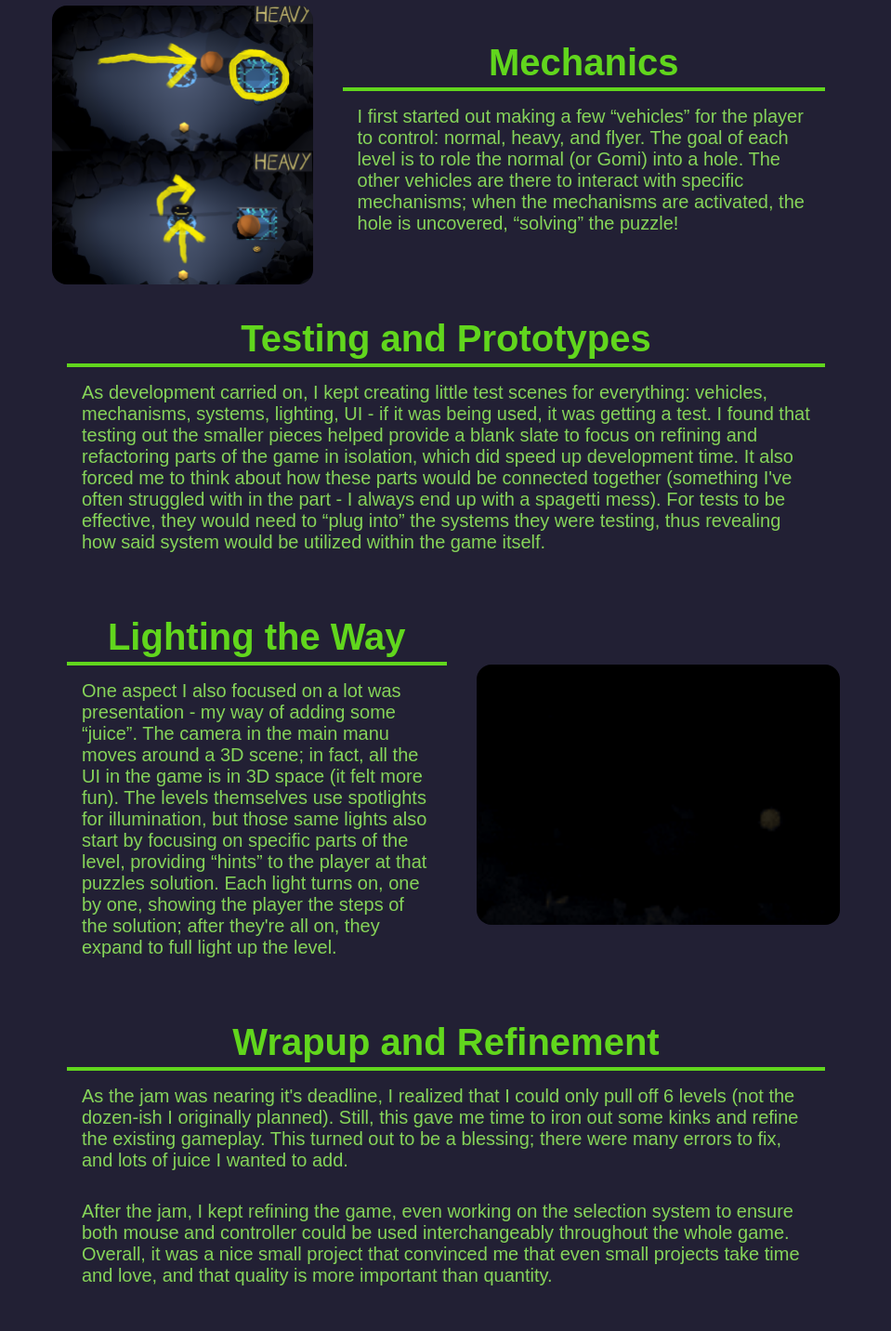
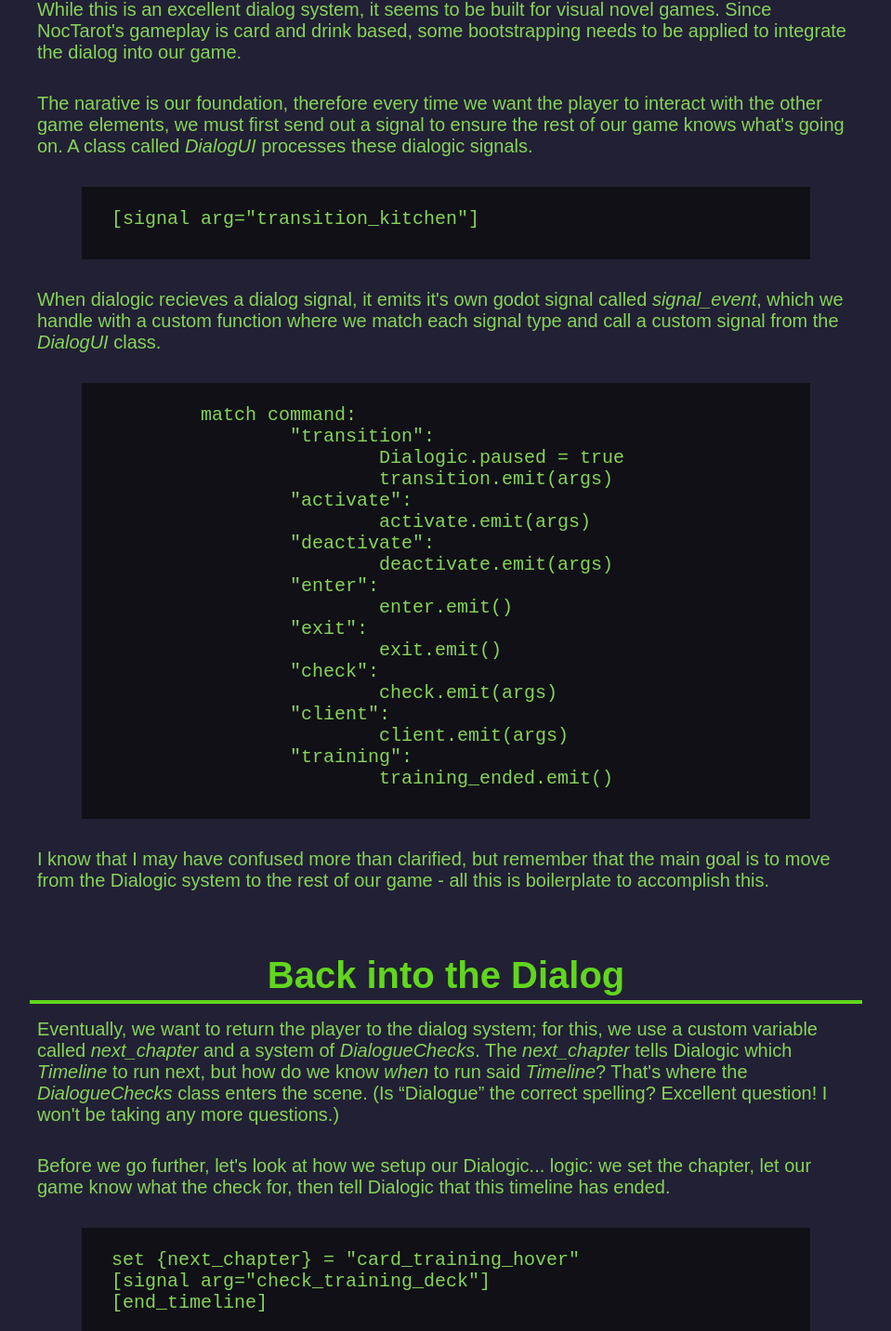
Before and after one commit to JoelWakefield/nextjs-blog, a Next.js app: page /portfolio/noctarot in a window 1280 px wide. Shown: the part 898-2330 px from the top of the page at 93% size, without its empty margins (160-1119 px from the left). Built offline with nearby package versions, Linux system fonts and the light colour scheme.

Commit message:
final edits

```diff
--- a/src/pages/portfolio/noctarot.tsx
+++ b/src/pages/portfolio/noctarot.tsx
@@ -1,11 +1,11 @@
 import { ReactElement } from "react";
-import Image from "next/image";
 import { NextPageWithLayout } from "@/pages/_app";
 import Layout from "@/components/layout";
 import StatusBar from "@/components/statusbar";
 import Details from "@/components/details";
 import PrimaryLink from "@/components/primarylink";
 import styles from "@/app/page.module.css";
+import CodeBlock from "@/components/codeBlock";
 
 const NocTarot: NextPageWithLayout = () => {
   return (
@@ -23,6 +23,7 @@ const NocTarot: NextPageWithLayout = () => {
         genre="2D Narative Puzzle"
         links={{
           "Godot": "https://godotengine.org/",
+          "Dialogic 2": "https://docs.dialogic.pro/introduction.html"
         }}
       />
 
@@ -34,23 +35,7 @@ const NocTarot: NextPageWithLayout = () => {
           <hr />
 
           <p>
-            This entry was made for the <PrimaryLink href="https://itch.io/jam/pompous-trash-2025">Society of Play - Pompous Trash Jam 2025</ PrimaryLink>. My original idea was to make a mecha game. I was sharing my ideas with a friend, and they suggested <q>why not make a game about roling trash into a hole</q>? Needless to say, I was hooked - such a simple idea, but simple is best (especially for a 2 week jam).
-          </p>
-        </div>
-        <Image className={styles.ctaImage} src="/pompous_trash_jam.png" width={460} height={300} alt="Pompous Trash Jam Banner" />
-      </div>
-
-      <div className={styles.ctaText}>
-        <Image className={styles.ctaImage} src="/gomi_moni_mechanics.png" width={420} height={300} alt="Gomi Moni Puzzle Solution" />
-
-        <div className={styles.content}>
-          <h2 className={styles.infoHeading}>
-            Mechanics
-          </h2>
-          <hr />
-
-          <p>
-            I first started out making a few <q>vehicles</q> for the player to control: normal, heavy, and flyer. The goal of each level is to role the normal (or Gomi) into a hole. The other vehicles are there to interact with specific mechanisms; when the mechanisms are activated, the hole is uncovered, <q>solving</q> the puzzle!
+            Here&apos;s a nutty idea: try making one game for 3 game jams. The result: NocTarot, a game about moths, tarot, and coffee. While the team I worked with could only submit to the <PrimaryLink href="https://itch.io/jam/the-tarot-jam">Tarot Jam</ PrimaryLink>, the other two jams still inspired our game (<PrimaryLink href="https://itch.io/jam/mothjam2025">Moths</ PrimaryLink> and Coffee).
           </p>
         </div>
       </div>
@@ -58,12 +43,28 @@ const NocTarot: NextPageWithLayout = () => {
       <div className={styles.ctaText}>
         <div className={styles.content}>
           <h2 className={styles.infoHeading}>
-            Testing and Prototypes
+            Out of the Dialog
           </h2>
           <hr />
 
           <p>
-            As development carried on, I kept creating little test scenes for everything: vehicles, mechanisms, systems, lighting, UI - if it was being used, it was getting a test. I found that testing out the smaller pieces helped provide a blank slate to focus on refining and refactoring parts of the game in isolation, which did speed up development time. It also forced me to think about how these parts would be connected together (something I&apos;ve often struggled with in the part - I always end up with a spagetti mess). For tests to be effective, they would need to <q>plug into</q> the systems they were testing, thus revealing how said system would be utilized within the game itself.
+            Due to the heavy narative aspects of this game, I decided to use an existing plugin: <PrimaryLink href="https://docs.dialogic.pro/">Dialogic 2</ PrimaryLink>. While this is an excellent dialog system, it seems to be built for visual novel games. Since NocTarot&apos;s gameplay is card and drink based, some bootstrapping needs to be applied to integrate the dialog into our game.
+          </p>
+
+          <p>
+            The narative is our foundation, therefore every time we want the player to interact with the other game elements, we must first send out a signal to ensure the rest of our game knows what&apos;s going on. A class called <var>DialogUI</var> processes these dialogic signals.
+          </p>
+
+          <CodeBlock content={signalExample} />
+
+          <p>
+            When dialogic recieves a dialog signal, it emits it&apos;s own godot signal called <var>signal_event</var>, which we handle with a custom function where we match each signal type and call a custom signal from the <var>DialogUI</var> class.
+          </p>
+
+          <CodeBlock content={dialogMatch} />
+
+          <p>
+             I know that I may have confused more than clarified, but remember that the main goal is to move from the Dialogic system to the rest of our game - all this is boilerplate to accomplish this.
           </p>
         </div>
       </div>
@@ -71,32 +72,43 @@ const NocTarot: NextPageWithLayout = () => {
       <div className={styles.ctaText}>
         <div className={styles.content}>
           <h2 className={styles.infoHeading}>
-            Lighting the Way
+            Back into the Dialog
           </h2>
           <hr />
 
           <p>
-            One aspect I also focused on a lot was presentation - my way of adding some <q>juice</q>. The camera in the main manu moves around a 3D scene; in fact, all the UI in the game is in 3D space (it felt more fun). The levels themselves use spotlights for illumination, but those same lights also start by focusing on specific parts of the level, providing <q>hints</q> to the player at that puzzles solution. Each light turns on, one by one, showing the player the steps of the solution; after they&apos;re all on, they expand to full light up the level.
+            Eventually, we want to return the player to the dialog system; for this, we use a custom variable called <var>next_chapter</var> and a system of <var>DialogueChecks</var>. The <var>next_chapter</var> tells Dialogic which <var>Timeline</var> to run next, but how do we know <i>when</i> to run said <var>Timeline</var>? That&apos;s where the <var>DialogueChecks</var> class enters the scene. (Is <q>Dialogue</q> the correct spelling? Excellent question! I won&apos;t be taking any more questions.)
           </p>
+
+          <p>
+            Before we go further, let&apos;s look at how we setup our Dialogic... logic: we set the chapter, let our game know what the check for, then tell Dialogic that this timeline has ended.
+          </p>
+
+          <CodeBlock content={endTimeline} />
+
+          <p>
+            The <var>next_chapter</var> is just a variable we can set here and read from outside Dialogic; the <var>check_training_deck</var> signal is more complicated. Ultimately, we need to process this signal as a <q>check</q> type, <q>training</q> sub-type, with <q>deck</q> as the value we&apos;re checking for.
+          </p>
+
+          <CodeBlock content={dialogChecks} />
+
+          <p>
+            There are many different places throughout our game code where a value might be checked, when a check does pass, we call <var>set_valid(...)</var>. Back in our main scene, we run the <var>current_passed()</var> function on every frame: if true, we tell Dialogic to start the <var>next_chapter</var> we set at the beginning of this process.
+          </p>
+
+          <CodeBlock content={nextChapter} />
         </div>
-
-        <Image className={styles.ctaImage} src="/gomi_moni_lighting.gif" width={400} height={280} alt="Gomi Moni Lighting" unoptimized />
       </div>
 
       <div className={styles.ctaText}>
         <div className={styles.content}>
           <h2 className={styles.infoHeading}>
-            Wrapup and Refinement
+            Status Report
           </h2>
           <hr />
 
-
           <p>
-            As the jam was nearing it&apos;s deadline, I realized that I could only pull off 6 levels (not the dozen-ish I originally planned). Still, this gave me time to iron out some kinks and refine the existing gameplay. This turned out to be a blessing; there were many errors to fix, and lots of juice I wanted to add.
-          </p>
-
-          <p>
-            After the jam, I kept refining the game, even working on the selection system to ensure both mouse and controller could be used interchangeably throughout the whole game. Overall, it was a nice small project that convinced me that even small projects take time and love, and that quality is more important than quantity.
+            While our team did submit a working <PrimaryLink href="https://wake1st.itch.io/noctarot">prototype</PrimaryLink> in time for the <PrimaryLink href="https://itch.io/jam/the-tarot-jam">Tarot Jam</ PrimaryLink>, there&apos;s still plenty of bugs to be fixed and content to be added until this game feels more <q>finished</q>. A few people have agreed to continue working on it bit by bit. I for one want to improve the boilerplate - maybe it&apos;s as good as it can be, but I don&apos;t want to settle if a better approach could be built.
           </p>
         </div>
       </div>
@@ -113,3 +125,80 @@ NocTarot.getLayout = function getLayout(page: ReactElement) {
 }
 
 export default NocTarot;
+
+const signalExample = `
+[signal arg="transition_kitchen"]
+`;
+
+const dialogMatch = `
+	match command:
+		"transition":
+			Dialogic.paused = true
+			transition.emit(args)
+		"activate":
+			activate.emit(args)
+		"deactivate":
+			deactivate.emit(args)
+		"enter":
+			enter.emit()
+		"exit":
+			exit.emit()
+		"check":
+			check.emit(args)
+		"client":
+			client.emit(args)
+		"training":
+			training_ended.emit()
+`;
+
+const endTimeline = `
+set {next_chapter} = "card_training_hover"
+[signal arg="check_training_deck"]
+[end_timeline]
+`;
+
+const nextChapter = `
+func _process(_delta) -> void:
+	if DialogueChecks.current_passed():
+		dialogue_ui.start(Dialogic.VAR.next_chapter)
+`;
+
+const dialogChecks = `
+class_name DialogueChecks
+
+
+enum Types {
+	NONE,
+	DECK,
+	HOVERED,
+	SELECTED,
+	FINALIZED,
+	FORTUNE,
+	DRINK,
+}
+
+static var Possible: Dictionary[Types, bool] ={
+	Types.NONE: false,
+	Types.DECK: false,
+	Types.HOVERED: false,
+	Types.SELECTED: false,
+	Types.FINALIZED: false,
+	Types.FORTUNE: false,
+	Types.DRINK: false,
+}
+
+static var currentCheck: Types
+
+
+static func set_valid(type: Types) -> void:
+	Possible[type] = true
+
+
+static func current_passed() -> bool:
+	if Possible[currentCheck]:
+		Possible[currentCheck] = false
+		return true
+	else:
+		return false
+
+`;
```
Also changed, not shown: src/pages/portfolio/index.tsx (+8 -8 lines), src/pages/blogs/index.tsx (line endings or trailing spaces).
